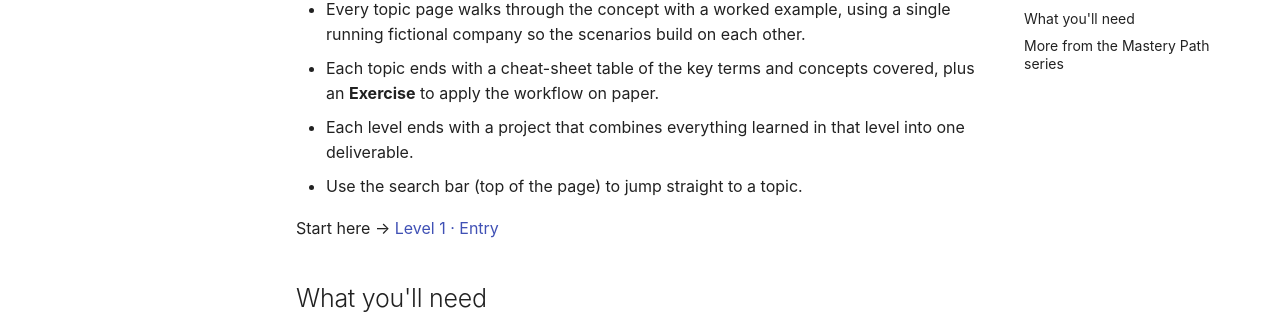
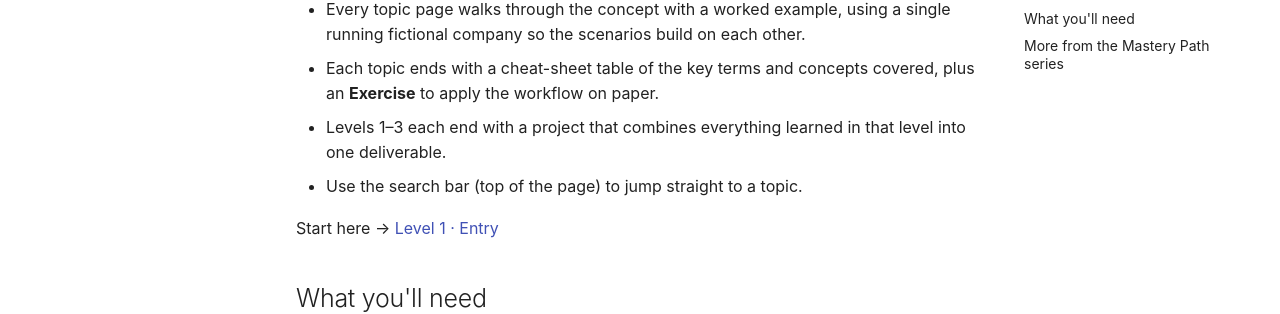
Before and after one commit to SIGILIPELLI/workday-mastery-path, an MkDocs documentation site: the page built from docs/index.md, in a window 1280 px wide and 900 px high, scrolled down 1172 px. Shown: the part 143-457 px from the top of the window. Built offline with MkDocs 1.6.1 and Material for MkDocs 9.7.7, drawn with Linux system fonts in a browser that asks for light colours; comment, search, counter and statistics services are not loaded.

Commit message:
Course home: state that Levels 1-3 end with a project and Level 4 with the capstone
Co-Authored-By: Claude Sonnet 5.5 <noreply@anthropic.com>

```diff
--- a/docs/index.md
+++ b/docs/index.md
@@ -32,8 +32,7 @@ introduced in the later levels.
   single running fictional company so the scenarios build on each other.
 - Each topic ends with a cheat-sheet table of the key terms and concepts
   covered, plus an **Exercise** to apply the workflow on paper.
-- Each level ends with a project that combines everything learned in that
-  level into one deliverable.
+- Levels 1–3 each end with a project that combines everything learned in that level into one deliverable.
 - Use the search bar (top of the page) to jump straight to a topic.
 
 Start here → [Level 1 · Entry](level-1/index.md)
```
